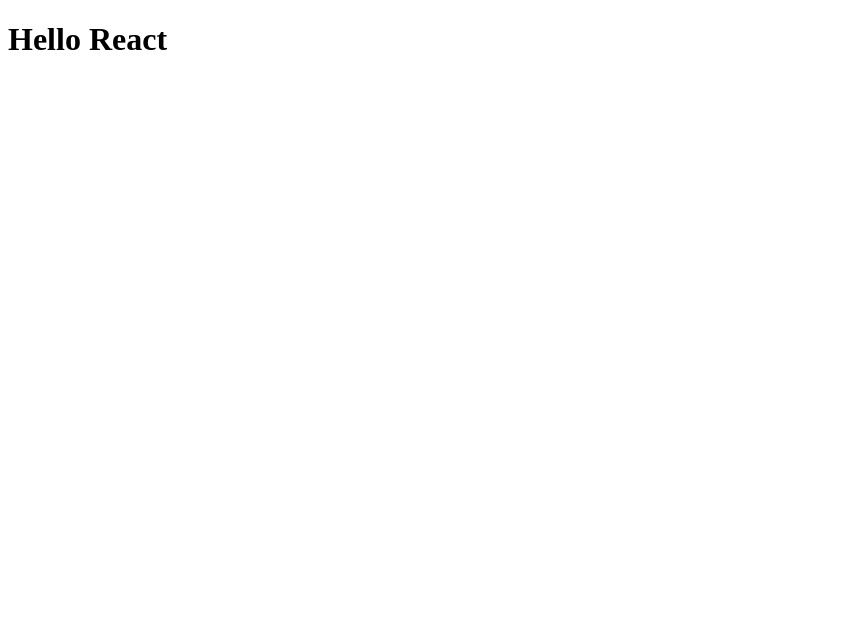
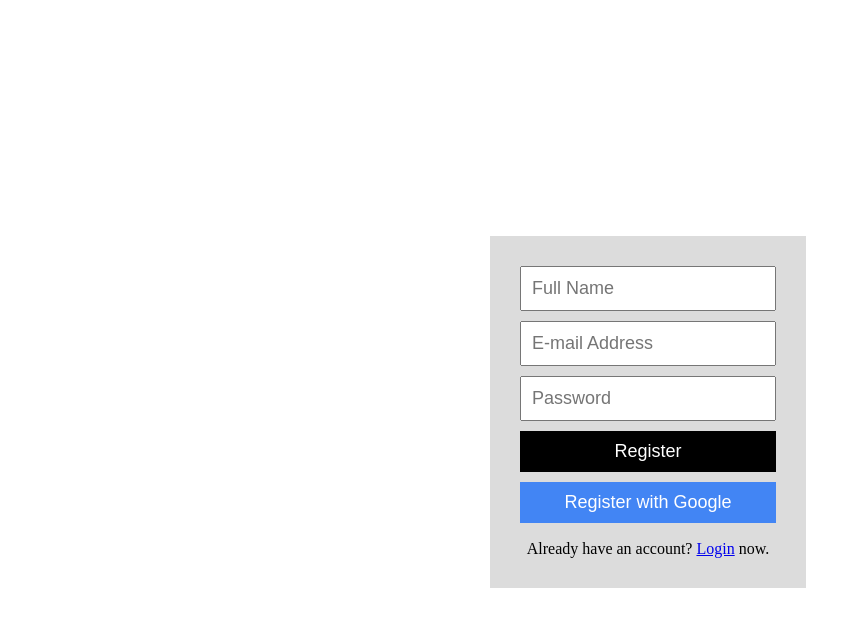
Before and after one commit to mr-vivek-verma/firebase-auth, a React (Create React App) app: page /register in a window 1280 px wide. Shown: the top 626 px of the page, without its empty margins (0-861 px from the left). Built offline with nearby package versions, Linux system fonts and the light colour scheme; no server answers.

Commit message:
email and google auth fixed bugs

```diff
--- a/package.json
+++ b/package.json
@@ -6,8 +6,11 @@
     "@testing-library/jest-dom": "^5.16.4",
     "@testing-library/react": "^13.3.0",
     "@testing-library/user-event": "^13.5.0",
+    "firebase": "^9.8.3",
     "react": "^18.2.0",
     "react-dom": "^18.2.0",
+    "react-firebase-hooks": "^5.0.3",
+    "react-router-dom": "^6.3.0",
     "react-scripts": "5.0.1",
     "web-vitals": "^2.1.4"
   },
--- a/src/App.js
+++ b/src/App.js
@@ -1,11 +1,21 @@
 import "./App.css";
-
+import { BrowserRouter as Router, Route, Routes } from "react-router-dom";
+import Login from "./components/Login";
+import Register from "./components/Register";
+import Reset from "./components/Reset";
+import Dashboard from "./components/Dashboard";
 function App() {
   return (
-    <div className="App">
-      <h1>Hello React</h1>
+    <div className="app">
+      <Router>
+        <Routes>
+          <Route exact path="/" element={<Login />} />
+          <Route exact path="/register" element={<Register />} />
+          <Route exact path="/reset" element={<Reset />} />
+          <Route exact path="/dashboard" element={<Dashboard />} />
+        </Routes>
+      </Router>
     </div>
   );
 }
-
 export default App;
--- /dev/null
+++ b/src/components/Dashboard.css
@@ -0,0 +1,25 @@
+.dashboard {
+  height: 100vh;
+  width: 100vw;
+  display: flex;
+  align-items: center;
+  justify-content: center;
+}
+.dashboard__container {
+  display: flex;
+  flex-direction: column;
+  text-align: center;
+  background-color: #dcdcdc;
+  padding: 30px;
+}
+.dashboard__btn {
+  padding: 10px;
+  font-size: 18px;
+  margin-top: 10px;
+  border: none;
+  color: white;
+  background-color: black;
+}
+.dashboard div {
+  margin-top: 7px;
+}
--- /dev/null
+++ b/src/components/Dashboard.js
@@ -0,0 +1,40 @@
+import React, { useEffect, useState } from "react";
+import { useAuthState } from "react-firebase-hooks/auth";
+import { useNavigate } from "react-router-dom";
+import "./Dashboard.css";
+import { auth, db, logout } from "../firebase";
+import { query, collection, getDocs, where } from "firebase/firestore";
+function Dashboard() {
+  const [user, loading, error] = useAuthState(auth);
+  const [name, setName] = useState("");
+  const navigate = useNavigate();
+  const fetchUserName = async () => {
+    try {
+      const q = query(collection(db, "users"), where("uid", "==", user?.uid));
+      const doc = await getDocs(q);
+      const data = doc.docs[0].data();
+      setName(data.name);
+    } catch (err) {
+      console.error(err);
+      alert("An error occured while fetching user data");
+    }
+  };
+  useEffect(() => {
+    if (loading) return;
+    if (!user) return navigate("/");
+    fetchUserName();
+  }, [user, loading]);
+  return (
+    <div className="dashboard">
+      <div className="dashboard__container">
+        Logged in as
+        <div>{name}</div>
+        <div>{user?.email}</div>
+        <button className="dashboard__btn" onClick={logout}>
+          Logout
+        </button>
+      </div>
+    </div>
+  );
+}
+export default Dashboard;
--- /dev/null
+++ b/src/components/Login.css
@@ -0,0 +1,33 @@
+.login {
+  height: 100vh;
+  width: 100vw;
+  display: flex;
+  align-items: center;
+  justify-content: center;
+}
+.login__container {
+  display: flex;
+  flex-direction: column;
+  text-align: center;
+  background-color: #dcdcdc;
+  padding: 30px;
+}
+.login__textBox {
+  padding: 10px;
+  font-size: 18px;
+  margin-bottom: 10px;
+}
+.login__btn {
+  padding: 10px;
+  font-size: 18px;
+  margin-bottom: 10px;
+  border: none;
+  color: white;
+  background-color: black;
+}
+.login__google {
+  background-color: #4285f4;
+}
+.login div {
+  margin-top: 7px;
+}
--- /dev/null
+++ b/src/components/Login.js
@@ -0,0 +1,58 @@
+import React, { useEffect, useState } from "react";
+import { Link, useNavigate } from "react-router-dom";
+import { auth, logInWithEmailAndPassword, signInWithGoogle } from "../firebase";
+import { useAuthState } from "react-firebase-hooks/auth";
+import "./Login.css";
+
+function Login() {
+  const [email, setEmail] = useState("");
+  const [password, setPassword] = useState("");
+  const [user, loading, error] = useAuthState(auth);
+  const navigate = useNavigate();
+
+  useEffect(() => {
+    if (loading) {
+      // maybe trigger a loading screen
+      return;
+    }
+    if (user) navigate("/dashboard");
+  }, [user, loading]);
+
+  return (
+    <div className="login">
+      <div className="login__container">
+        <input
+          type="text"
+          className="login__textBox"
+          value={email}
+          onChange={(e) => setEmail(e.target.value)}
+          placeholder="E-mail Address"
+        />
+        <input
+          type="password"
+          className="login__textBox"
+          value={password}
+          onChange={(e) => setPassword(e.target.value)}
+          placeholder="Password"
+        />
+        <button
+          className="login__btn"
+          onClick={() => logInWithEmailAndPassword(email, password)}
+        >
+          Login
+        </button>
+        <button className="login__btn login__google" onClick={signInWithGoogle}>
+          Login with Google
+        </button>
+        <div>
+          <Link to="/reset">Forgot Password</Link>
+        </div>
+        <div>
+          Don't have an account? <Link to="/register">Register</Link> now.
+        </div>
+      </div>
+    </div>
+  );
+}
+
+export default Login;
--- /dev/null
+++ b/src/components/Register.css
@@ -0,0 +1,33 @@
+.register {
+  height: 100vh;
+  width: 100vw;
+  display: flex;
+  align-items: center;
+  justify-content: center;
+}
+.register__container {
+  display: flex;
+  flex-direction: column;
+  text-align: center;
+  background-color: #dcdcdc;
+  padding: 30px;
+}
+.register__textBox {
+  padding: 10px;
+  font-size: 18px;
+  margin-bottom: 10px;
+}
+.register__btn {
+  padding: 10px;
+  font-size: 18px;
+  margin-bottom: 10px;
+  border: none;
+  color: white;
+  background-color: black;
+}
+.register__google {
+  background-color: #4285f4;
+}
+.register div {
+  margin-top: 7px;
+}
--- /dev/null
+++ b/src/components/Register.js
@@ -0,0 +1,64 @@
+import React, { useEffect, useState } from "react";
+import { useAuthState } from "react-firebase-hooks/auth";
+import { Link, useHistory } from "react-router-dom";
+import {
+  auth,
+  registerWithEmailAndPassword,
+  signInWithGoogle,
+} from "../firebase";
+import "./Register.css";
+function Register() {
+  const [email, setEmail] = useState("");
+  const [password, setPassword] = useState("");
+  const [name, setName] = useState("");
+  const [user, loading, error] = useAuthState(auth);
+  // const history = useHistory();
+  const register = () => {
+    if (!name) alert("Please enter name");
+    registerWithEmailAndPassword(name, email, password);
+  };
+  useEffect(() => {
+    if (loading) return;
+    // if (user) history.push("/dashboard");
+  }, [user, loading]);
+  return (
+    <div className="register">
+      <div className="register__container">
+        <input
+          type="text"
+          className="register__textBox"
+          value={name}
+          onChange={(e) => setName(e.target.value)}
+          placeholder="Full Name"
+        />
+        <input
+          type="text"
+          className="register__textBox"
+          value={email}
+          onChange={(e) => setEmail(e.target.value)}
+          placeholder="E-mail Address"
+        />
+        <input
+          type="password"
+          className="register__textBox"
+          value={password}
+          onChange={(e) => setPassword(e.target.value)}
+          placeholder="Password"
+        />
+        <button className="register__btn" onClick={register}>
+          Register
+        </button>
+        <button
+          className="register__btn register__google"
+          onClick={signInWithGoogle}
+        >
+          Register with Google
+        </button>
+        <div>
+          Already have an account? <Link to="/">Login</Link> now.
+        </div>
+      </div>
+    </div>
+  );
+}
+export default Register;
--- /dev/null
+++ b/src/components/Reset.css
@@ -0,0 +1,30 @@
+.reset {
+  height: 100vh;
+  width: 100vw;
+  display: flex;
+  align-items: center;
+  justify-content: center;
+}
+.reset__container {
+  display: flex;
+  flex-direction: column;
+  text-align: center;
+  background-color: #dcdcdc;
+  padding: 30px;
+}
+.reset__textBox {
+  padding: 10px;
+  font-size: 18px;
+  margin-bottom: 10px;
+}
+.reset__btn {
+  padding: 10px;
+  font-size: 18px;
+  margin-bottom: 10px;
+  border: none;
+  color: white;
+  background-color: black;
+}
+.reset div {
+  margin-top: 7px;
+}
--- /dev/null
+++ b/src/components/Reset.js
@@ -0,0 +1,39 @@
+import React, { useEffect, useState } from "react";
+import { useAuthState } from "react-firebase-hooks/auth";
+import { useNavigate } from "react-router-dom";
+import { Link } from "react-router-dom";
+import { sendPasswordResetEmail } from "firebase/auth";
+import { auth } from "../firebase";
+import "./Reset.css";
+function Reset() {
+  const [email, setEmail] = useState("");
+  const [user, loading, error] = useAuthState(auth);
+  const navigate = useNavigate();
+  useEffect(() => {
+    if (loading) return;
+    if (user) navigate("/dashboard");
+  }, [user, loading]);
+  return (
+    <div className="reset">
+      <div className="reset__container">
+        <input
+          type="text"
+          className="reset__textBox"
+          value={email}
+          onChange={(e) => setEmail(e.target.value)}
+          placeholder="E-mail Address"
+        />
+        <button
+          className="reset__btn"
+          onClick={() => sendPasswordResetEmail(email)}
+        >
+          Send password reset email
+        </button>
+        <div>
+          Don't have an account? <Link to="/register">Register</Link> now.
+        </div>
+      </div>
+    </div>
+  );
+}
+export default Reset;
```
Also changed, not shown: src/firebase.js (+10 -0 lines), 1 other file (tests, documents, lock files or other folders).
